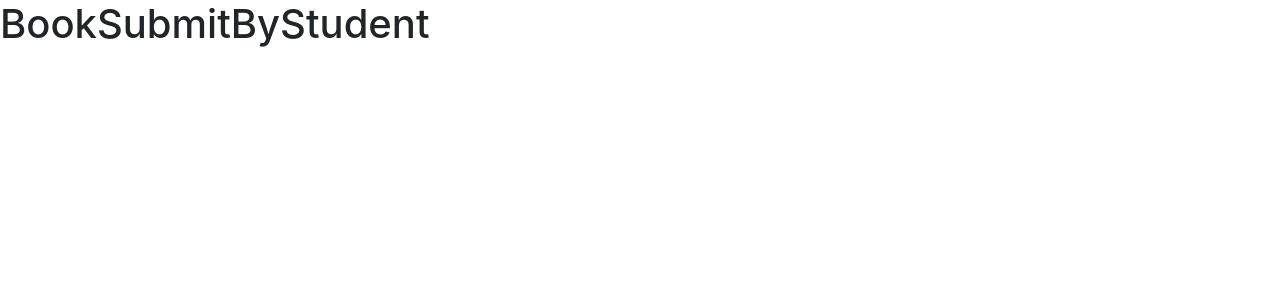
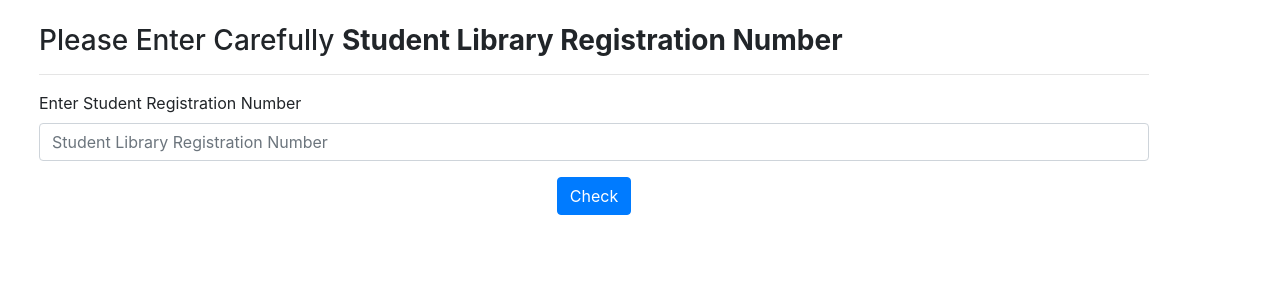
Before and after one commit to er-gagan/Library-Management-System, a Django app: template LMSenv/LMS/templates/LMSapp/BookSubmitByStudent.html in a window 1280 px wide. Shown: the part 56-356 px from the top of the page. Run offline with Django 3.2, Linux system fonts and the light colour scheme; the template is opened without the code that fills it, so the values that code supplies are empty; some libraries are stand-ins or nearby versions.

Commit message:
Adding html page and frontend design
Adding Book Registration page
Adding frontend for student issue to book and submit by book

```diff
--- a/LMSenv/LMS/LMSapp/urls.py
+++ b/LMSenv/LMS/LMSapp/urls.py
@@ -13,7 +13,7 @@ urlpatterns = [
     path('FacultyRegistrationPage',views.FacultyRegistrationPage),
     path('BookIssueToFaculty',views.BookIssueToFaculty),
     path('BookSubmitByFaculty',views.BookSubmitByFaculty),
+    path('BookRegistrationPage',views.BookRegistrationPage),
     path('ViewAllBookPage',views.ViewAllBookPage),
     path('ViewBooksByBranch',views.ViewBooksByBranch),
-
 ]
--- a/LMSenv/LMS/LMSapp/views.py
+++ b/LMSenv/LMS/LMSapp/views.py
@@ -53,6 +53,12 @@ def BookSubmitByFaculty(request):
     else:
         return HttpResponse("<h1>404 - Not Found :(</h1>")
 
+def BookRegistrationPage(request):
+    if request.method == 'POST':
+        return render(request,"LMSapp/BookRegistrationPage.html")
+    else:
+        return HttpResponse("<h1>404 - Not Found :(</h1>")
+
 def ViewAllBookPage(request):
     if request.method == 'POST':
         return render(request,"LMSapp/ViewAllBookPage.html")
--- /dev/null
+++ b/LMSenv/LMS/templates/LMSapp/BookRegistrationPage.html
@@ -0,0 +1,6 @@
+{% extends "base.html" %}
+
+
+{% block body %}
+    <h1>BookRegistrationPage.html</h1>
+{% endblock body %}
--- a/LMSenv/LMS/templates/LMSapp/BookSubmitByStudent.html
+++ b/LMSenv/LMS/templates/LMSapp/BookSubmitByStudent.html
@@ -2,5 +2,16 @@
 
 
 {% block body %}
-    <h1>BookSubmitByStudent</h1>
+<div class="container m-4">
+    <h3>Please Enter Carefully <b>Student Library Registration Number</b></h3>
+    <hr>
+<form action="#" method="POST">
+    {% csrf_token %}
+    <div class="form-group">
+        <label for="RegNumber">Enter Student Registration Number</label>
+        <input type="text" class="form-control" id="RegNumber" placeholder="Student Library Registration Number">
+      </div>
+    <button type="submit" class="btn btn-primary mx-auto d-block">Check</button>
+  </form>
+</div>
 {% endblock body %}
```
Also changed, not shown: LMSenv/LMS/templates/LMSapp/AdminWelcomePage.html (+6 -6 lines), LMSenv/LMS/templates/LMSapp/BookIssueToStudent.html (+12 -1 lines).
